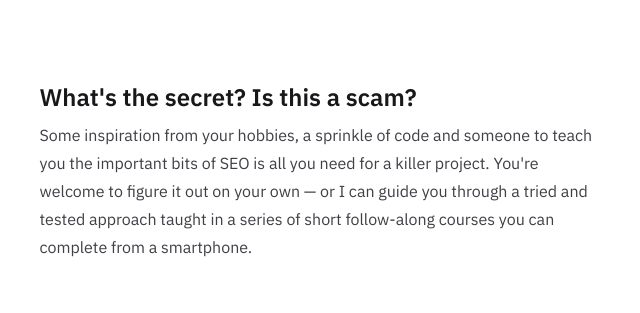
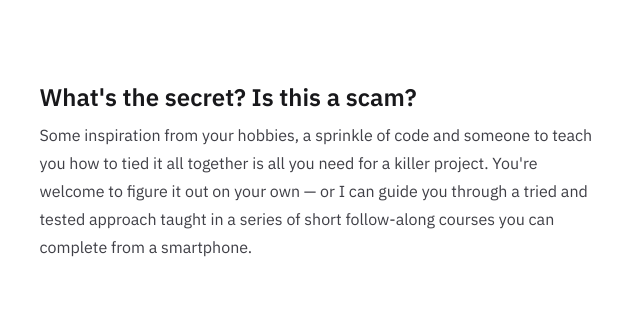
Before and after one commit to zaarheed/zmdev, a Next.js app: page /learn in a window 1280 px wide. Shown: the part 6320-6633 px from the top of the page, without its empty margins (319-959 px from the left). Built offline with nearby package versions, Linux system fonts and the light colour scheme; no server answers.

Commit message:
clean up

```diff
--- a/pages/learn/index.js
+++ b/pages/learn/index.js
@@ -16,7 +16,6 @@ import CourseGrid from "@/components/learn/course-grid";
 import Tweet from "@/components/shared/tweet";
 import Head from "next/head";
 import Modal from "@/components/shared/modal";
-import InstagramDM from "@/components/shared/instagram-dm";
 import LandAJobModal from "@/components/learn/land-a-job-modal";
 
 const links = {
@@ -360,8 +359,8 @@ export default function Learn({ milestones = [] }) {
                     </Title>
                     <Prose>
                         <p>
-                            Some inspiration from your hobbies, a sprinkle of code and someone to teach you the important bits
-                            of SEO is all you need for a killer project. You're welcome to figure it out on your own — or I can guide
+                            Some inspiration from your hobbies, a sprinkle of code and someone to teach you how to tied it all together
+                            is all you need for a killer project. You're welcome to figure it out on your own — or I can guide
                             you through a tried and tested approach taught in a series of short follow-along courses you can complete from a smartphone.
                         </p>
                     </Prose>
```
